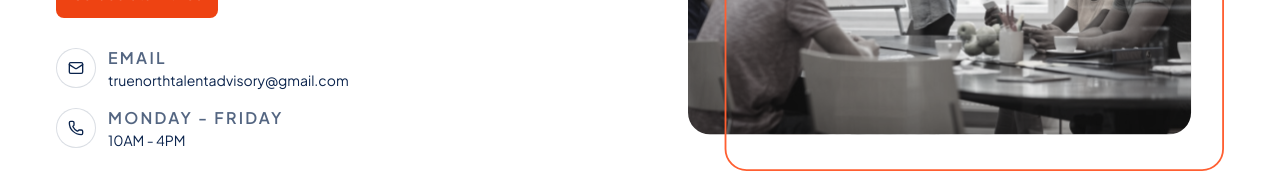
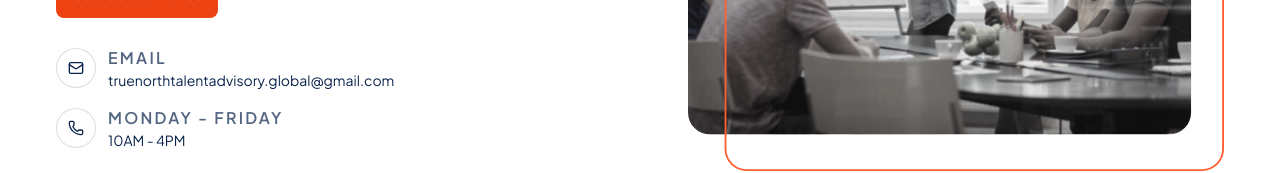
Before and after one commit to Marvellous-Udoye/true-north, a Next.js app: page /contact in a window 1280 px wide. Shown: the part 401-574 px from the top of the page. Built offline with nearby package versions, Linux system fonts and the light colour scheme.

Commit message:
feat: update email address

```diff
--- a/src/app/(external)/_components/visit-section.tsx
+++ b/src/app/(external)/_components/visit-section.tsx
@@ -47,7 +47,7 @@ export function VisitSection() {
                     Email
                   </p>
                   <p className="font-medium">
-                    truenorthtalentadvisory@gmail.com
+                    truenorthtalentadvisory.global@gmail.com
                   </p>
                 </div>
               </div>
--- a/src/app/(external)/contact/_components/contact-hero-section.tsx
+++ b/src/app/(external)/contact/_components/contact-hero-section.tsx
@@ -48,7 +48,7 @@ export function ContactHeroSection() {
                 <p className="text-base font-semibold uppercase tracking-[0.14em] text-primary/70">
                   Email
                 </p>
-                <p className="text-sm text-primary">truenorthtalentadvisory@gmail.com</p>
+                <p className="text-sm text-primary">truenorthtalentadvisory.global@gmail.com</p>
               </div>
             </div>
             <div className="flex items-center gap-3">
```
